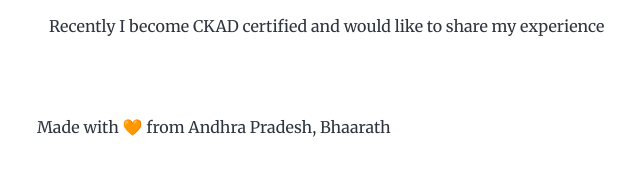
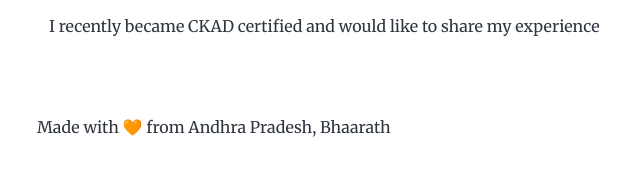
Before and after one commit to siliconbadi/siliconbadi.github.io, a Gatsby site: page / in a window 1280 px wide. Shown: the part 374-550 px from the top of the page, 287-927 px from the left. Built offline with nearby package versions, Linux system fonts and the light colour scheme; Gatsby itself is replaced by a stand-in of ours.

Commit message:
Fixes typo

```diff
--- a/content/blog/ckad-certification-experience/index.md
+++ b/content/blog/ckad-certification-experience/index.md
@@ -1,7 +1,7 @@
 ---
 title: My CKAD certification experience
 date: "2023-10-15T11:25:00.000Z"
-description: "Recently I become CKAD certified and would like to share my experience"
+description: "I recently became CKAD certified and would like to share my experience"
 ---
 
 I recently became CKAD certified and would like to share my motivation to take the exam, preparation and exam experience.
```
